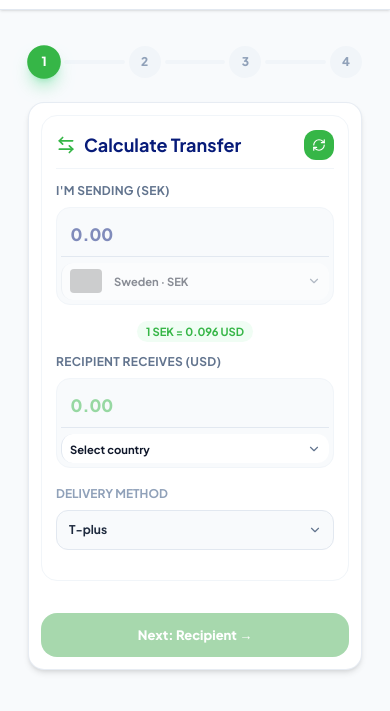
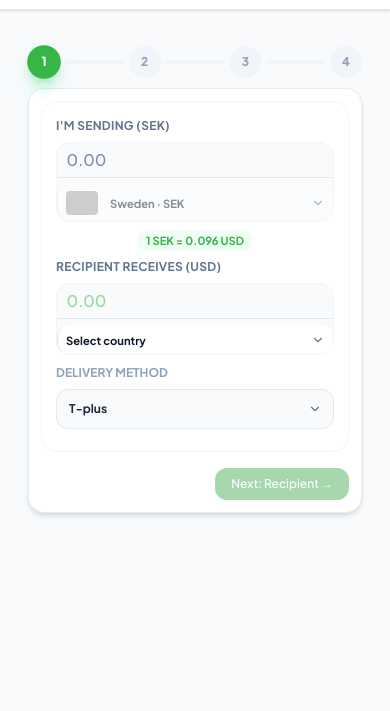
Before and after one commit to mdislamulhaque/payontime_v2_tw, a website built with Vite: page dashboard.html in a window 390 px wide. Shown: the part 65-776 px from the top of the page. Built offline with nearby package versions, Linux system fonts and the light colour scheme; grey boxes are pictures that could not be loaded.

Commit message:
fix form design issues

```diff
--- a/dashboard.html
+++ b/dashboard.html
@@ -546,7 +546,7 @@
             <div class="max-w-4xl mx-auto space-y-6">
               <div
                 class=" pt-2"
-              >
+              style="margin-bottom: 10px;">
                 <div
                   id="stepper-bar"
                   class="flex items-center justify-between"
@@ -563,7 +563,7 @@
                       class="calculator-card w-full max-w-full bg-white rounded-3xl  border border-slate-100 p-6 sm:p-8 z-10 relative"
                     >
                       <!-- Header -->
-                      <div
+                      <!-- <div
                         class="flex items-center justify-between pb-4 mb-6 border-b border-slate-100"
                       >
                         <h2
@@ -588,10 +588,10 @@
                           ></i>
                           <span class="hidden sm:inline">Refresh</span>
                         </button>
-                      </div>
+                      </div> -->
 
                       <!-- Inputs Form -->
-                      <div class="space-y-4">
+                      <div class="space-y-2">
                         <!-- You Send Input -->
                         <div class="relative">
                           <label
@@ -599,7 +599,7 @@
                             >I'm sending (SEK)</label
                           >
                           <div
-                            class="mobile-currency-row flex items-center border-2 border-slate-100 rounded-2xl bg-slate-50 focus-within:border-green-200 transition-all p-1.5"
+                            class="mobile-currency-row flex items-center border-2 border-slate-100 rounded-xl bg-slate-50 focus-within:border-green-200 transition-all "
                           >
                             <input
                               type="number"
@@ -607,7 +607,7 @@
                               min="0"
                               step="0.01"
                               placeholder="0.00"
-                              class="w-1/2 min-w-0 bg-transparent pt-3 pb-1 px-3 text-xl font-black text-slate-900 focus:outline-none"
+                              class="w-1/2 min-w-0 bg-transparent  font-medium text-slate-900 focus:outline-none"
                             />
 
                             <!-- Custom Searchable Select (Send) -->
@@ -662,7 +662,7 @@
                             >Recipient receives (USD)</label
                           >
                           <div
-                            class="mobile-currency-row flex items-center border-2 border-slate-100 rounded-2xl bg-slate-50 p-1.5"
+                            class="mobile-currency-row flex items-center border-2 border-slate-100 rounded-xl bg-slate-50 "
                           >
                             <input
                               type="number"
@@ -670,7 +670,7 @@
                               min="0"
                               step="0.01"
                               placeholder="0.00"
-                              class="w-1/2 min-w-0 bg-transparent pt-3 pb-1 px-3 text-xl font-black text-[#36b647] focus:outline-none cursor-default"
+                              class="w-1/2 min-w-0 bg-transparent font-medium text-[#36b647] focus:outline-none cursor-default"
                             />
 
                             <!-- Custom Searchable Select (Receive) -->
@@ -734,9 +734,9 @@
                         </div>
 
                         <!-- Calculation Breakdown -->
-                        <div id="transaction-info" class="hidden bg-slate-50 rounded-2xl p-4 border border-slate-100 space-y-2">
+                        <div id="transaction-info" style="margin: 0 !important;" class="hidden bg-slate-50 rounded-2xl p-4 border border-slate-100 space-y-2">
                           <div class="flex justify-between text-xs"><span class="text-slate-400 font-medium">Our fee</span><span class="text-green-600 font-bold" id="fee-text">0 SEK</span></div>
-                          <div class="rounded-xl border border-emerald-200 bg-emerald-50/80 p-3 space-y-2.5 shadow-sm ring-1 ring-emerald-100">
+                          <div class="">
                             <div class="flex justify-between items-center text-sm"><span class="text-slate-700 font-bold">Total to pay</span><span class="text-emerald-800 font-extrabold" id="total-text">0 SEK</span></div>
                           </div>
                         </div>
@@ -748,11 +748,11 @@
                       </div>
                     </div>
 
-                    <div class="pt-4 flex justify-end">
+                    <div class="flex justify-end">
                       <button
                         onclick="goToStep(2)"
                         disabled
-                        class="py-3.5 px-8 bg-[#36b647] hover:bg-[#2d963b] text-white font-extrabold text-xs rounded-2xl shadow-xl shadow-green-500/20 transition-all"
+                        class="py-2  px-4 bg-[#36b647] hover:bg-[#2d963b] text-white font-medium text-xs rounded-xl shadow-xl shadow-green-500/20 transition-all"
                       >
                         Next: Recipient →
                       </button>
--- a/src/style.css
+++ b/src/style.css
@@ -464,15 +464,15 @@ canvas {
 }
 
 #step-1 .mobile-currency-row {
-  padding: 0.25rem !important;
+  /* padding: 0.25rem !important; */
   border-width: 1px !important;
   border-radius: 0.875rem !important;
 }
 
 #step-1 .calculator-card .mobile-currency-row > input {
-  min-height: 2.75rem !important;
+  min-height: 1rem !important;
   padding: 0.45rem 0.6rem !important;
-  font-size: 1.0625rem !important;
+  font-size: 1rem !important;
   line-height: 1.25rem !important;
 }
 
@@ -605,3 +605,22 @@ canvas {
     font-size: 1.125rem;
   }
 }
+
+
+@media (max-width: 640px) {
+    .mobile-currency-row > input {
+        flex: 1 1 100%;
+        width: 100%;
+        min-width: 0;
+        padding-top: .5rem !important;
+        padding-bottom: 0.5rem;
+    }
+}
+
+@media (max-width: 480px) {
+    #index-page-content .index-calculation-continue {
+        min-height: 1.5rem !important;
+        border-radius: 1rem;
+        font-size: 1.125rem;
+    }
+}
```
